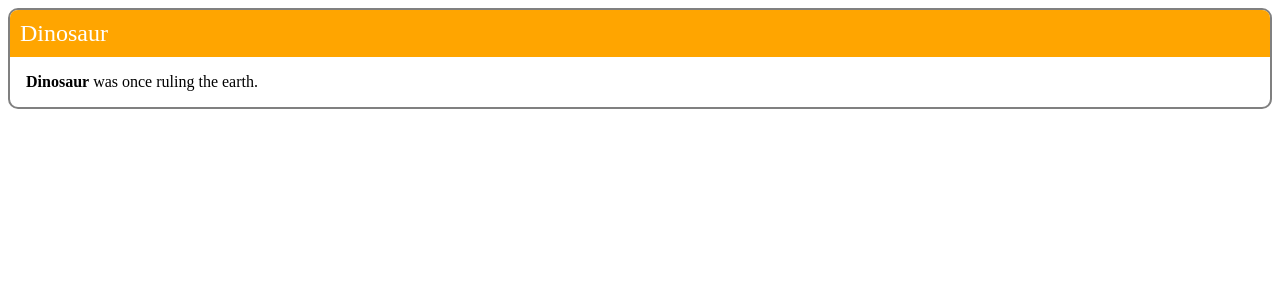
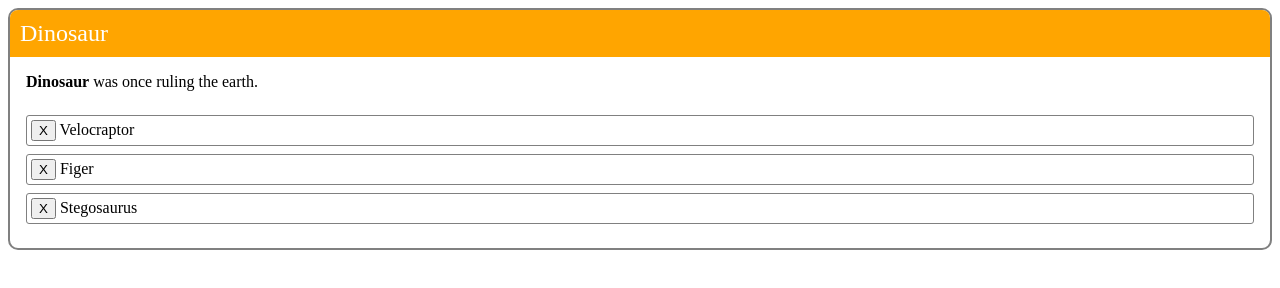
Before and after one commit to jungejason/vue-sample, a website built with Parcel: page index.html in a window 1280 px wide. Built offline with nearby package versions, Linux system fonts and the light colour scheme.

Commit message:
Use v-for to do implement a list
Implement the list in the VUE component.

Test: verified it works on CodeSandbox

```diff
--- a/index.html
+++ b/index.html
@@ -1,3 +1,5 @@
+<!DOCTYPE html>
+
 <html>
 <head>
   <script src="https://cdn.jsdelivr.net/npm/vue/dist/vue.js"></script>
@@ -8,6 +10,11 @@
   <div id="card">
     <header>{{ title }}</header>
     <div v-html="content"></div>
+    <ul>
+      <li v-for="(item, index) in items">
+        <button>X</button> {{ item.text }}
+      </li>
+    </ul>
   </div>
 
   <script src="script.js"></script>
--- a/script.js
+++ b/script.js
@@ -2,6 +2,7 @@ var card = new Vue({
   el: "#card",
   data: {
     title: "Dinosaur",
-    content: "<strong>Dinosaur</strong> was once ruling the earth."
+    content: "<strong>Dinosaur</strong> was once ruling the earth.",
+    items: [{ text: "Velocraptor" }, { text: "Figer" }, { text: "Stegosaurus" }]
   }
 });
--- a/style.css
+++ b/style.css
@@ -20,3 +20,16 @@
 #card div {
   padding: 1em;
 }
+
+#card ul {
+  list-style: none;
+  margin: 0;
+  padding: 0 1em 1em;
+}
+
+#card ul li {
+  padding: 0.25em;
+  border: 1px solid gray;
+  margin: 0.5em 0;
+  border-radius: 3px;
+}
```
